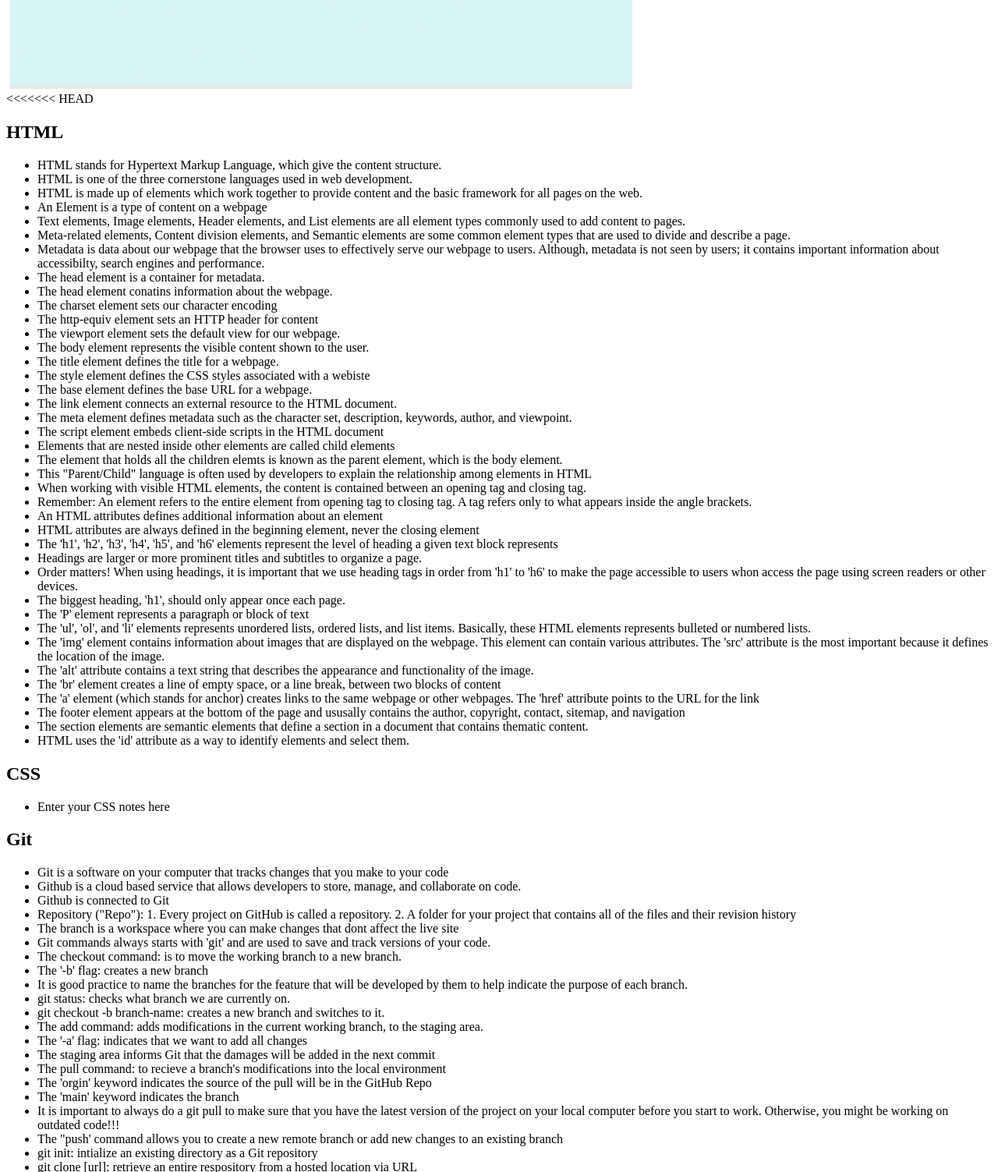
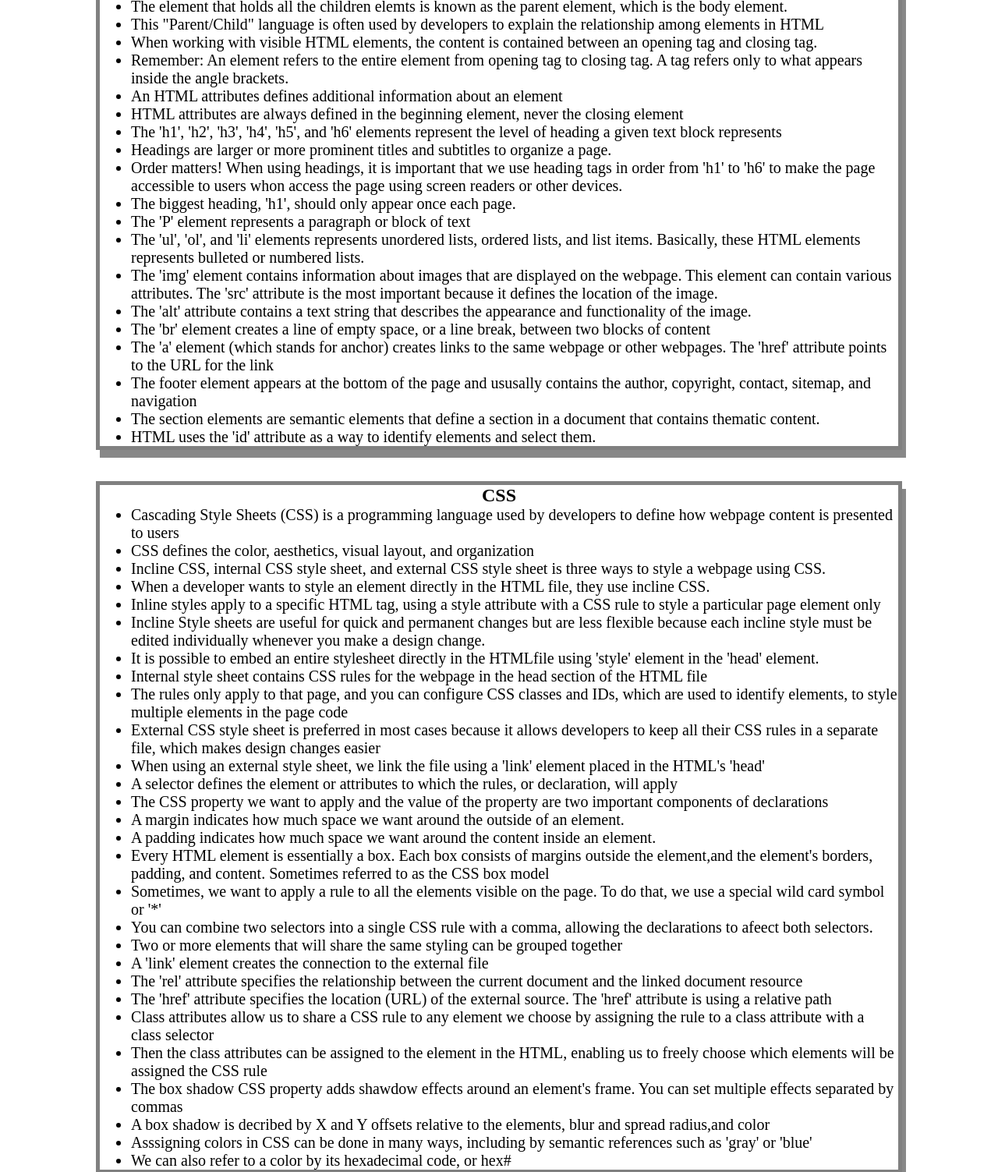
Before and after one commit to Arnasia/prework-study-guide, a plain HTML site: page index.html in a window 1280 px wide. Shown: the part 742-2245 px from the top of the page at 78% size. Drawn offline with Linux system fonts and the light colour scheme.

Commit message:
added CSS to project

```diff
--- /dev/null
+++ b/assets/style.css
@@ -0,0 +1,36 @@
+* {
+    margin: 0;
+    padding: 0;
+}
+header,
+footer {
+    width: 100%;
+    height: 120px;
+    background-color: blue;
+    color: white;
+}
+h1,
+h2 {
+    text-align: center;
+}
+img {
+    display: block;
+    height: 50px;
+    width: 50px;
+    margin-left: auto;
+    margin-right: auto;
+}
+ul {
+    padding-left: 40px;
+    font-size: 20px;
+}
+p {
+    text-align: center;
+    font-size: 30px;
+  }
+  .card {
+    width: 80%;
+    margin: 40px auto;
+    border: 5px solid gray;
+    box-shadow: 5px 10px #888888;
+  }
--- a/index.html
+++ b/index.html
@@ -4,6 +4,7 @@
     <meta charset="UTF-8" />
     <meta http-equiv="X-UA-Compatible" content="IE=edge" />
     <meta name="viewport" content="width=device-width, initial-scale=1.0" />
+    <link rel="stylesheet" href="./assets/style.css">
     <title>Prework Study Guide</title>
   </head>
   <body>
@@ -60,7 +61,34 @@
       <section class="card" id="css-section">
         <h2>CSS</h2>
         <ul>
-          <li> Enter your CSS notes here</li>
+          <li>Cascading Style Sheets (CSS) is a programming language used by developers to define how webpage content is presented to users</li>
+          <li> CSS defines the color, aesthetics, visual layout, and organization</li>
+          <li>Incline CSS, internal CSS style sheet, and external CSS style sheet is three ways to style a webpage using CSS.</li>
+          <li>When a developer wants to style an element directly in the HTML file, they use incline CSS.</li>
+          <li>Inline styles apply to a specific HTML tag, using a style attribute with a CSS rule to style a particular page element only</li>
+          <li>Incline Style sheets are useful for quick and permanent changes but are less flexible because each incline style must be edited individually whenever you make a design change.</li>
+          <li>It is possible to embed an entire stylesheet directly in the HTMLfile using 'style' element in the 'head' element.</li>
+          <li>Internal style sheet contains CSS rules for the webpage in the head section of the HTML file</li>
+          <li>The rules only apply to that page, and you can configure CSS classes and IDs, which are used to identify elements, to style multiple elements in the page code</li>
+          <li>External CSS style sheet is preferred in most cases because it allows developers to keep all their CSS rules in a separate file, which makes design changes easier</li>
+          <li>When using an external style sheet, we link the file using a 'link' element placed in the HTML's 'head'</li>
+          <li>A selector defines the element or attributes to which the rules, or declaration, will apply</li>
+          <li>The CSS property we want to apply and the value of the property are two important components of declarations</li>
+          <li>A margin indicates how much space we want around the outside of an element.</li>
+          <li>A padding indicates how much space we want around the content inside an element.</li>
+          <li>Every HTML element is essentially a box. Each box consists of margins outside the element,and the element's borders, padding, and content. Sometimes referred to as the CSS box model</li>
+          <li>Sometimes, we want to apply a rule to all the elements visible on the page. To do that, we use a special wild card symbol or '*'</li>
+          <li>You can combine two selectors into a single CSS rule with a comma, allowing the declarations to afeect both selectors.</li>
+          <li>Two or more elements that will share the same styling can be grouped together</li>
+          <li>A 'link' element creates the connection to the external file</li>
+          <li>The 'rel' attribute specifies the relationship between the current document and the linked document resource</li>
+          <li>The 'href' attribute specifies the location (URL) of the external source. The 'href' attribute is using a relative path</li>
+          <li>Class attributes allow us to share a CSS rule to any element we choose by assigning the rule to a class attribute with a class selector</li>
+          <li>Then the class attributes can be assigned to the element in the HTML, enabling us to freely choose which elements will be assigned the CSS rule</li>
+          <li>The box shadow CSS property adds shawdow effects around an element's frame. You can set multiple effects separated by commas</li>
+          <li>A box shadow is decribed by X and Y offsets relative to the elements, blur and spread radius,and color</li>
+          <li>Asssigning colors in CSS can be done in many ways, including by semantic references such as 'gray' or 'blue'</li>
+          <li>We can also refer to a color by its hexadecimal code, or hex#</li>
         </ul>
       </section>
       <section class="card" id="git-section">
```
